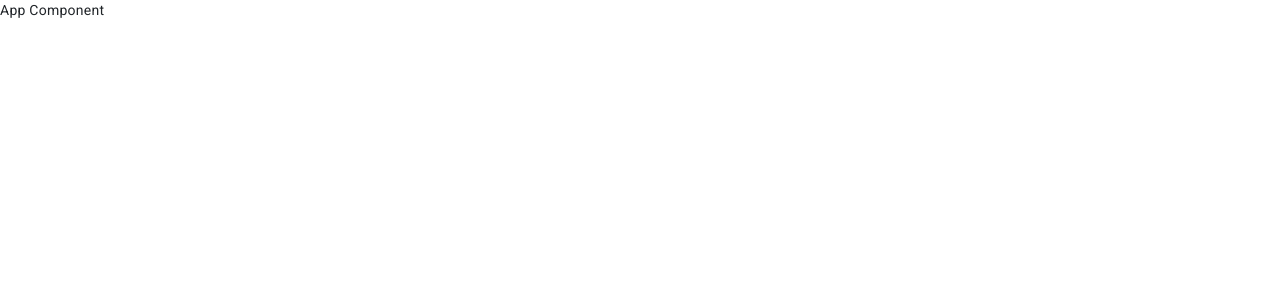
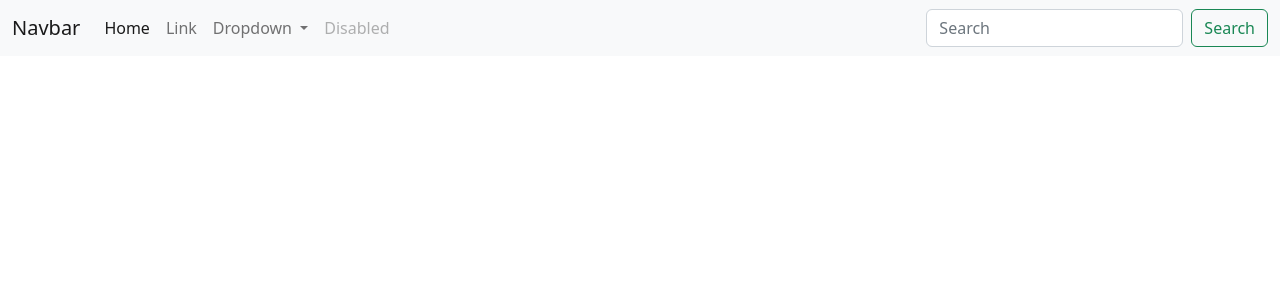
Before and after one commit to KadeHels/Arkade, an Angular app in the folder arkade/: page / in a window 1280 px wide. Shown: the top 300 px of the page. Built offline with nearby package versions, Linux system fonts and the light colour scheme.

Commit message:
fixed bootstrap import and added dummy nav bar

```diff
--- a/arkade/angular.json
+++ b/arkade/angular.json
@@ -25,12 +25,12 @@
               "src/assets"
             ],
             "styles": [
-              "./node_modules/ngx-bootstrap/datepicker/bs-datepicker.css",
-              "./node_modules/bootstrap/dist/css/bootstrap.min.css",
-              "@angular/material/prebuilt-themes/purple-green.css",
-              "src/styles.css"
+              "src/styles.css",
+              "node_modules/bootstrap/dist/css/bootstrap.min.css"
             ],
-            "scripts": []
+            "scripts": [
+              "node_modules/bootstrap/dist/js/bootstrap.bundle.js"
+            ]
           },
           "configurations": {
             "production": {
--- a/arkade/package.json
+++ b/arkade/package.json
@@ -22,8 +22,7 @@
     "@angular/platform-browser": "^15.2.0",
     "@angular/platform-browser-dynamic": "^15.2.0",
     "@angular/router": "^15.2.0",
-    "bootstrap": "^5.1.3",
-    "ngx-bootstrap": "^10.2.0",
+    "bootstrap": "^5.2.3",
     "rxjs": "~7.8.0",
     "tslib": "^2.3.0",
     "zone.js": "~0.12.0"
--- a/arkade/src/app/app.component.html
+++ b/arkade/src/app/app.component.html
@@ -1 +1,36 @@
-App Component
+<nav class="navbar navbar-expand-lg navbar-light bg-light">
+  <div class="container-fluid">
+    <a class="navbar-brand" href="#">Navbar</a>
+    <button class="navbar-toggler" type="button" data-bs-toggle="collapse" data-bs-target="#navbarSupportedContent" aria-controls="navbarSupportedContent" aria-expanded="false" aria-label="Toggle navigation">
+      <span class="navbar-toggler-icon"></span>
+    </button>
+    <div class="collapse navbar-collapse" id="navbarSupportedContent">
+      <ul class="navbar-nav me-auto mb-2 mb-lg-0">
+        <li class="nav-item">
+          <a class="nav-link active" aria-current="page" href="#">Home</a>
+        </li>
+        <li class="nav-item">
+          <a class="nav-link" href="#">Link</a>
+        </li>
+        <li class="nav-item dropdown">
+          <a class="nav-link dropdown-toggle" href="#" id="navbarDropdown" role="button" data-bs-toggle="dropdown" aria-expanded="false">
+            Dropdown
+          </a>
+          <ul class="dropdown-menu" aria-labelledby="navbarDropdown">
+            <li><a class="dropdown-item" href="#">Action</a></li>
+            <li><a class="dropdown-item" href="#">Another action</a></li>
+            <li><hr class="dropdown-divider"></li>
+            <li><a class="dropdown-item" href="#">Something else here</a></li>
+          </ul>
+        </li>
+        <li class="nav-item">
+          <a class="nav-link disabled" href="#" tabindex="-1" aria-disabled="true">Disabled</a>
+        </li>
+      </ul>
+      <form class="d-flex">
+        <input class="form-control me-2" type="search" placeholder="Search" aria-label="Search">
+        <button class="btn btn-outline-success" type="submit">Search</button>
+      </form>
+    </div>
+  </div>
+</nav>
--- a/arkade/src/index.html
+++ b/arkade/src/index.html
@@ -1,5 +1,6 @@
 <!doctype html>
 <html lang="en">
+
 <head>
   <meta charset="utf-8">
   <title>Arkade</title>
@@ -9,9 +10,10 @@
   <link rel="preconnect" href="https://fonts.gstatic.com">
   <link href="https://fonts.googleapis.com/css2?family=Roboto:wght@300;400;500&display=swap" rel="stylesheet">
   <link href="https://fonts.googleapis.com/icon?family=Material+Icons" rel="stylesheet">
-  <link href="https://cdn.jsdelivr.net/npm/bootstrap@5.2.3/dist/css/bootstrap.min.css" rel="stylesheet" crossorigin="anonymous" integrity="sha384-rbsA2VBKQhggwzxH7pPCaAqO46MgnOM80zW1RWuH61DGLwZJEdK2Kadq2F9CUG65">
 </head>
+
 <body class="mat-typography">
   <app-root></app-root>
 </body>
+
 </html>
```
Also changed, not shown: arkade/src/styles.css (+9 -2 lines), 1 other file (tests, documents, lock files or other folders).
